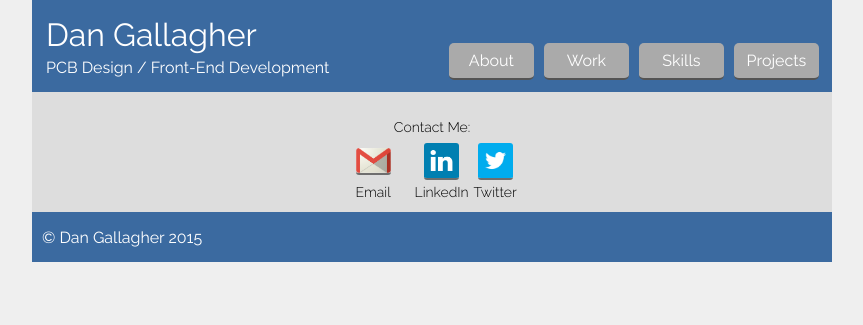
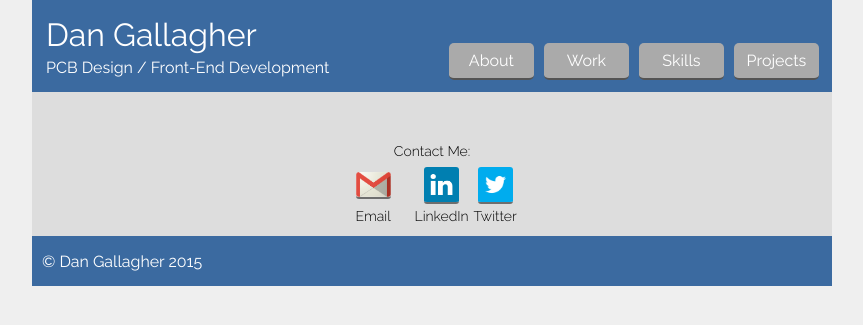
Before and after one commit to Skiitr/skiitr.github.io, a Jekyll site: the page built from index.html, in a window 1280 px wide. Shown: the top 325 px of the page, without its empty margins (208-1071 px from the left). Built offline with Jekyll 4.4.1, drawn with Linux system fonts in a browser that asks for light colours.

Commit message:
Updated footer styles to add more margin so overlapping on mobile doesn't happen

```diff
--- a/_sass/_footer.scss
+++ b/_sass/_footer.scss
@@ -4,7 +4,7 @@
   color: $menu-text-color;
   background: $brand-color;
   height: 2.1875rem;
-  margin-top: 7.5rem;
+  margin-top: 9rem;
 
   // Contact Buttons
   .site-contact{
```
